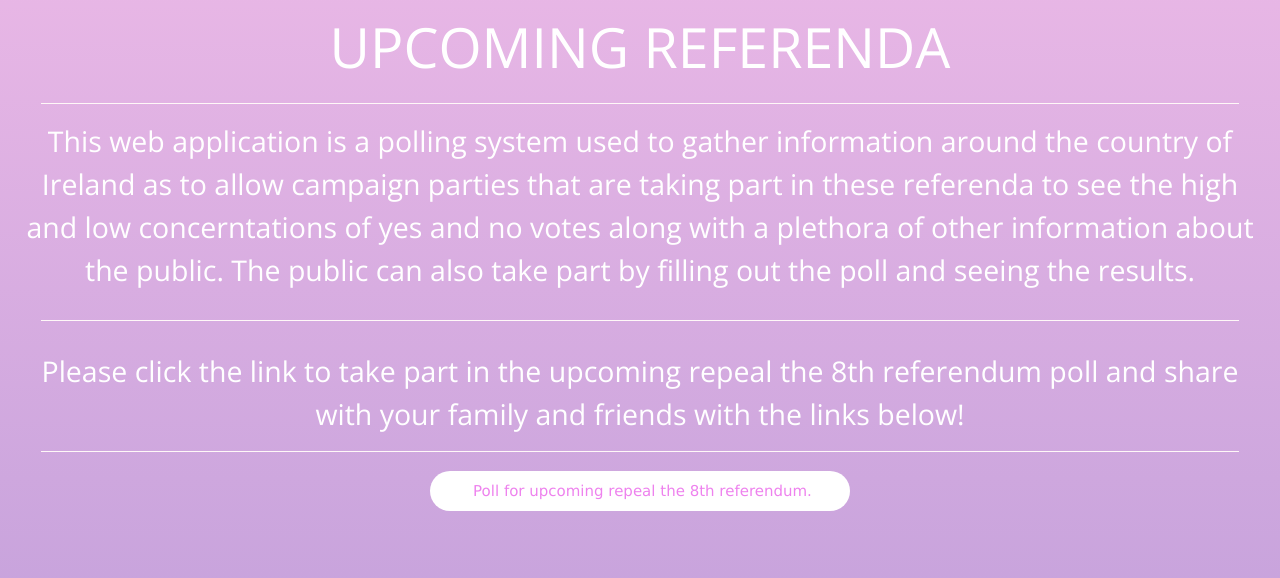
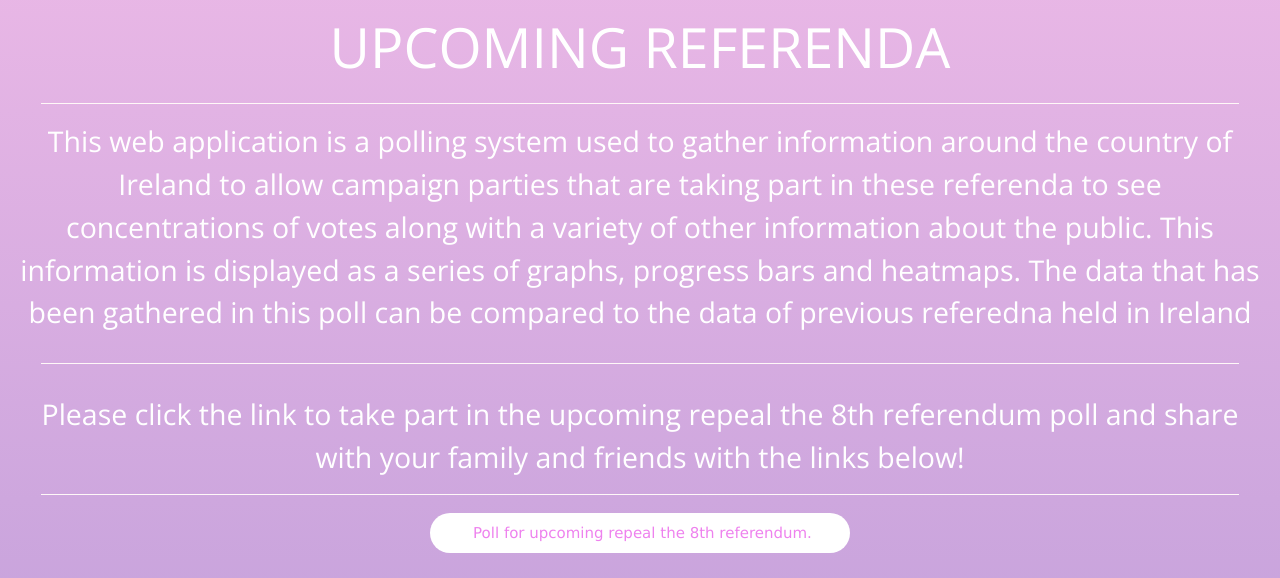
Before and after one commit to JordanForde1/Final_Year_Project, a Django app: page /polls/ in a window 1280 px wide. Shown: the part 374-952 px from the top of the page. Run offline with Django 3.2, Linux system fonts and the light colour scheme; data comes from the database, SQL or seed files in the repository; parts of the project's set-up code (start-up, migrations or seed data) failed here and were passed over; some libraries are stand-ins or nearby versions.

Commit message:
Complete project

```diff
--- a/polls/templates/polls/index.html
+++ b/polls/templates/polls/index.html
@@ -1,8 +1,8 @@
 <!-- Reference: https://docs.djangoproject.com/en/1.11/intro/ -->
 <!-- Reference: https://simplesharebuttons.com/html-share-buttons/ -->
 <!-- Reference: https://bootsnipp.com/snippets/3MbVp -->
+<!-- all necessary links needed for various library -->
 
-<!-- all necessary links needed for various library -->
 <head>
    <link rel="stylesheet" href="https://www.w3schools.com/w3css/4/w3.css">
 </head>
@@ -14,27 +14,32 @@
       <div class="container" id="title">
          <div class="row">
             <div class="page-header">
+
                <h1>Data visualisation of Referenda held in Ireland and Polling System for upcoming Referenda</h1>
                <hr>
+
                <!-- Text explaining the project -->
                <h2>
                   This web application is a polling system used to gather information around the country of Ireland
-                  as to allow campaign parties that are taking part in these referenda to see the high and low concerntations
-                  of yes and no votes along with a plethora of other information about the public. The public can also take part
-                  by filling out the poll and seeing the results.
+                  to allow campaign parties that are taking part in these referenda to see concentrations
+                  of votes along with a variety of other information about the public. This information is displayed
+                  as a series of graphs, progress bars and heatmaps. The data that has been gathered in this poll
+                  can be compared to the data of previous referedna held in Ireland
                   <hr>
                   Please click the link to take part in the upcoming repeal the 8th referendum poll and share with your family and friends with the links below!
                </h2>
+
             </div>
          </div>
       </div>
       <hr>
+
       <br />
       <!-- Showing the latest question -->
       <div class="w3-container w3-center w3-animate-opacity" id="poll">
+
           {% if latest_question_list %}
          <ul>
-
             <!-- link to the poll -->
             {% for question in latest_question_list %}
             <li><a href="/polls/{{ question.id }}/">{{ question.question_text }}</a></li>
@@ -46,62 +51,75 @@
          <p>No polls are available.</p>
          {% endif %}
       </div>
+
       <!-- buttons to share across social media -->
       <div id="share">
+
          <!-- Reddit -->
          <a href="http://reddit.com/submit?url=http://127.0.0.1:8000/polls/&amp;Repeal the 8th poll!" target="_blank">
          <img src="https://simplesharebuttons.com/images/somacro/reddit.png" alt="Reddit" />
          </a>
+
          <!-- Facebook -->
          <a href="http://www.facebook.com/sharer.php?u=http://127.0.0.1:8000/polls/" target="_blank">
          <img src="https://simplesharebuttons.com/images/somacro/facebook.png" alt="Facebook" />
          </a>
+
          <!-- Google+ -->
          <a href="https://plus.google.com/share?url=http://127.0.0.1:8000/polls/" target="_blank">
          <img src="https://simplesharebuttons.com/images/somacro/google.png" alt="Google" />
          </a>
+
          <!-- LinkedIn -->
          <a href="http://www.linkedin.com/shareArticle?mini=true&amp;url=http://127.0.0.1:8000/polls/" target="_blank">
          <img src="https://simplesharebuttons.com/images/somacro/linkedin.png" alt="LinkedIn" />
          </a>
+
          <!-- Twitter -->
          <a href="https://twitter.com/share?url=http://127.0.0.1:8000/polls/&amp;text=Repeal%20the%208th%20poll&amp;hashtags=votenow" target="_blank">
          <img src="https://simplesharebuttons.com/images/somacro/twitter.png" alt="Twitter" />
          </a>
+
       </div>
    </div>
 </body>
+
 <style>
    @import 'https://fonts.googleapis.com/css?family=Open+Sans:300';
    #title{
    text-align: center;
    padding-top: 180px;
+   }
 
-   }
    #share{
    padding-left: 10px;
    padding-top: 200px;
    }
+
    * {
    box-sizing: border-box;
    -webkit-box-sizing: border-box;
    margin: 0;
    padding: 0;
    }
+
    html, body {
    width: 100%;
    min-height: 100%;
    background-image: linear-gradient(to top, #a18cd1 0%, #fbc2eb 100%);
    position: relative;
    }
+
    h1, h2 {
    font-family: verdana, sans-serif;
    color: #fff;
    text-align: center;
    }
+
    h2 {
    font-weight: 400;
    }
+
    ul {
    width: 420px;
    height: 40px;
@@ -117,6 +135,7 @@
    background-color: #fff;
    border-radius: 20px;
    }
+
    ul li {
    width: 50px;
    height: 40px;
@@ -127,54 +146,67 @@
    overflow: hidden;
    cursor: pointer;
    }
+
    ul li:hover {
    color: #EE82EE;
    }
+
    ul li i {
    font-size: 25px;
    vertical-align: middle;
    margin: 0 5px;
    }
+
    ul li:last-of-type {
    width: 425px;
    height: 40px;
    margin: 0px;
    }
+
    ul li:last-of-type i {
    font-size: 40px;
    }
+
    ul li:last-of-type:hover i {
    color: #EE82EE;
    }
+
    ul li a {
    text-decoration: none;
    color: #EE82EE;
    }
+
    ul li a:hover {
    color: #EE82EE;
    }
+
    h1 {
    font-family: 'Open Sans', serif;
    font-weight: 300;
    text-transform: uppercase;
    font-size: 3.7em;
    }
+
    h2 {
    font-family: 'Open Sans', serif;
    font-weight: 300;
    color: #fff;
    font-size: 1.9em;
    }
+
    .page-header {
    border: none;
    text-align: center;
    }
+
    .page-header h1 {
    margin-bottom: 6px;
    }
+
    .page-header h2 {
    margin-top: 0;
    }
+
    hr {
    height: 1px;
    border-top: 1px solid #fff8f8 ;
```
Also changed, not shown: polls/templates/polls/detail.html (+29 -9 lines), polls/templates/polls/results.html (+26 -23 lines). Lines whose indentation alone changed are shown as unchanged.
